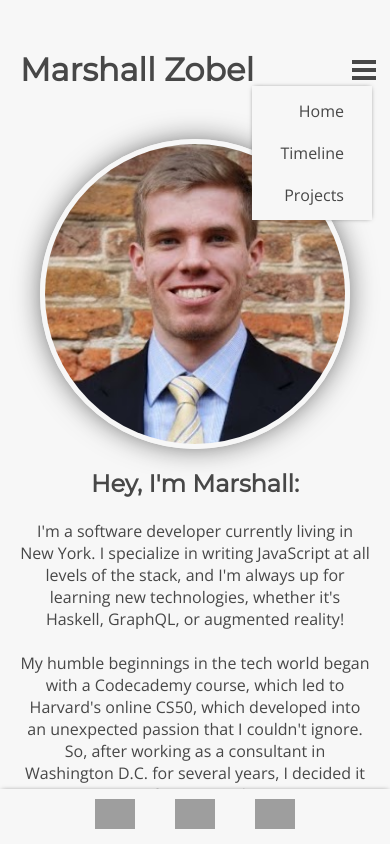
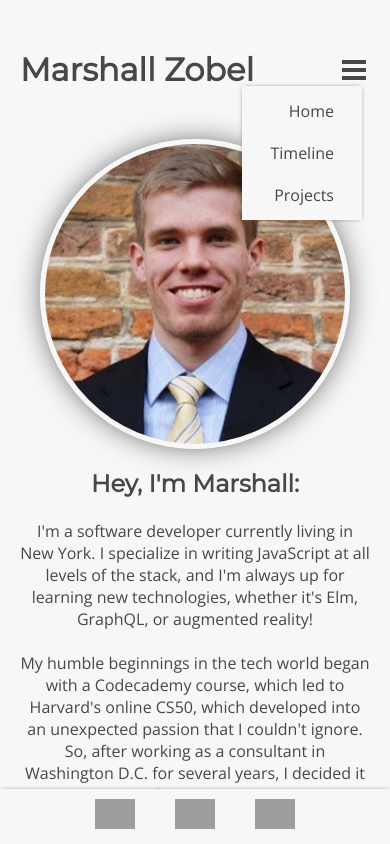
Before and after one commit to dmzobel/dmzobel.github.io, a React (Create React App) app: page / in a window 390 px wide. Both pictures are taken after a click on the element 364 px from the left and 69 px from the top of the page. Shown: the top 844 px of the page. Built offline with nearby package versions, Linux system fonts and the light colour scheme; grey boxes are pictures that could not be loaded.

Commit message:
modularized mobile navbar

```diff
--- a/src/components/Home.js
+++ b/src/components/Home.js
@@ -15,7 +15,7 @@ const Home = () => (
         <p>
           I'm a software developer currently living in New York. I specialize in
           writing JavaScript at all levels of the stack, and I'm always up for
-          learning new technologies, whether it's Haskell, GraphQL, or augmented
+          learning new technologies, whether it's Elm, GraphQL, or augmented
           reality!
         </p>
         <br />
--- /dev/null
+++ b/src/components/MobileNavbar.js
@@ -0,0 +1,35 @@
+import React from 'react';
+import { Link } from 'react-router-dom';
+
+export default class MobileNavbar extends React.Component {
+  state = {
+    open: false
+  };
+
+  toggleBurgerMenu = () => {
+    this.setState(prevState => ({ open: !prevState.open }));
+  };
+
+  render() {
+    let burgerClass;
+    burgerClass = this.state.open ? 'burger-menu open' : 'burger-menu';
+
+    return (
+      <div className="nav-mobile">
+        <Link to="/">
+          <h1>Marshall Zobel</h1>
+        </Link>
+        <div className="burger" onClick={this.toggleBurgerMenu}>
+          <span />
+          <span />
+          <span />
+          <div className={burgerClass}>
+            <Link to="/">Home</Link>
+            <Link to="/timeline">Timeline</Link>
+            <Link to="/projects">Projects</Link>
+          </div>
+        </div>
+      </div>
+    );
+  }
+}
--- a/src/components/Navbar.js
+++ b/src/components/Navbar.js
@@ -1,21 +1,10 @@
 import React from 'react';
 import { Link } from 'react-router-dom';
+import MobileNavbar from './MobileNavbar';
 
-class Navbar extends React.Component {
-  state = {
-    open: false
-  };
-
-  toggleBurgerMenu = () => {
-    this.setState(prevState => ({ open: !prevState.open }));
-  };
-
-  render() {
-    let burgerClass;
-    burgerClass = this.state.open ? 'burger-menu open' : 'burger-menu';
-
-    return (
+const Navbar = () => (
   <div className="navbar">
+    <MobileNavbar />
     <div className="nav-left">
       <Link to="/">
         <h1>Marshall Zobel</h1>
@@ -23,21 +12,6 @@ class Navbar extends React.Component {
       <Link to="/">Home</Link>
       <Link to="/timeline">Timeline</Link>
       <Link to="/projects">Projects</Link>
-        </div>
-        <div className="nav-mobile">
-          <Link to="/">
-            <h1>Marshall Zobel</h1>
-          </Link>
-          <div className="burger" onClick={this.toggleBurgerMenu}>
-            <span />
-            <span />
-            <span />
-            <div className={burgerClass}>
-              <Link to="/">Home</Link>
-              <Link to="/timeline">Timeline</Link>
-              <Link to="/projects">Projects</Link>
-            </div>
-          </div>
     </div>
     <div className="nav-right">
       <a
@@ -76,7 +50,5 @@ class Navbar extends React.Component {
     </div>
   </div>
 );
-  }
-}
 
 export default Navbar;
--- a/src/data.js
+++ b/src/data.js
@@ -56,7 +56,7 @@ const data = [
     description: [
       'Hiked from Doolin up the Cliffs of Moher',
       'Danced with the locals',
-      `Played Ed Sheeran on repeat while driving through the country`
+      'Learned to pour the perfect pint of Guinness'
     ],
     image: irishFlag
   },
--- a/src/style.css
+++ b/src/style.css
@@ -29,7 +29,7 @@ body {
   position: relative;
   width: 32px;
   height: 32px;
-  margin: 10px;
+  margin: 0 20px;
 }
 .burger span {
   display: block;
```
Lines whose indentation alone changed are shown as unchanged.
